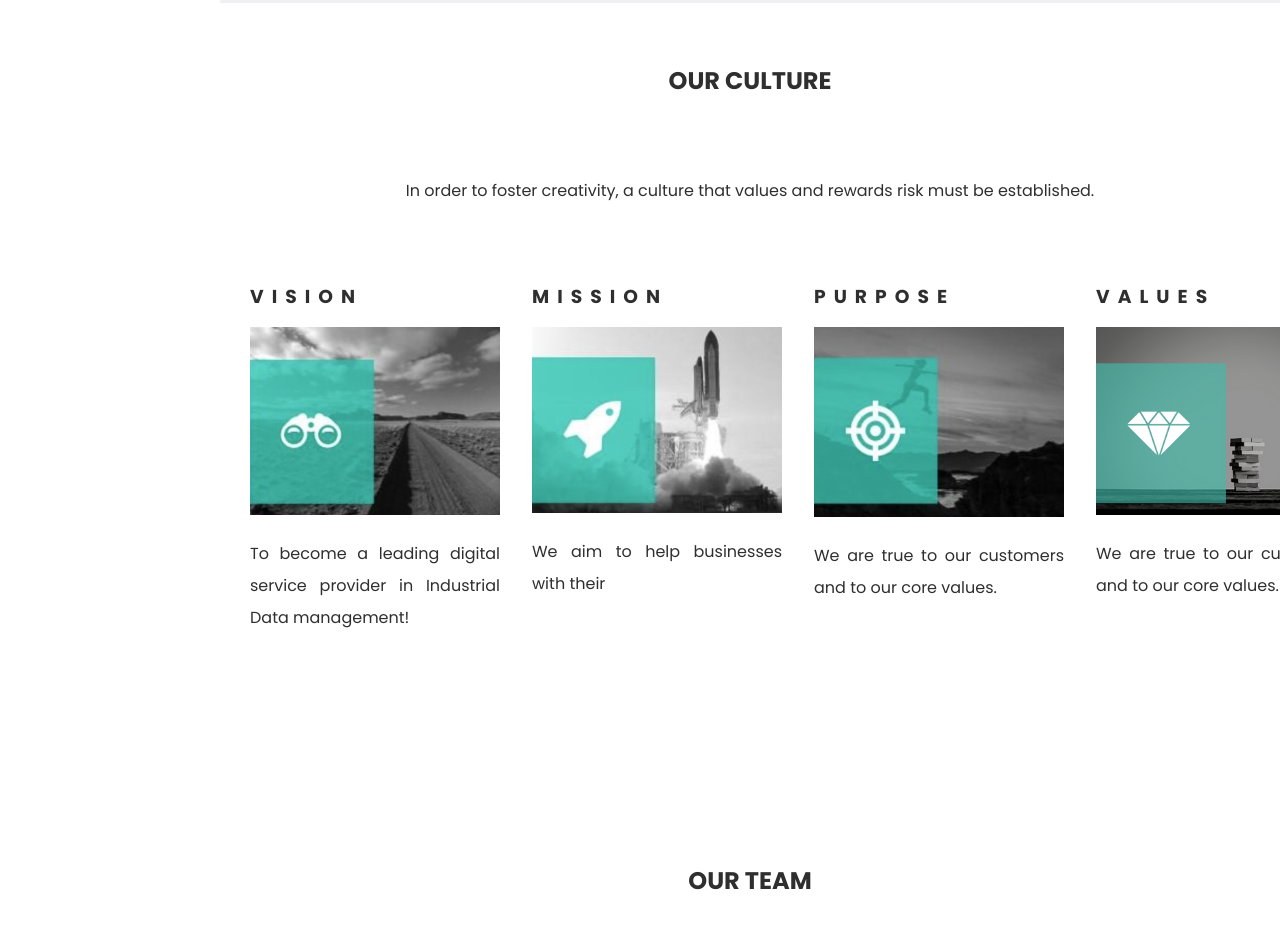
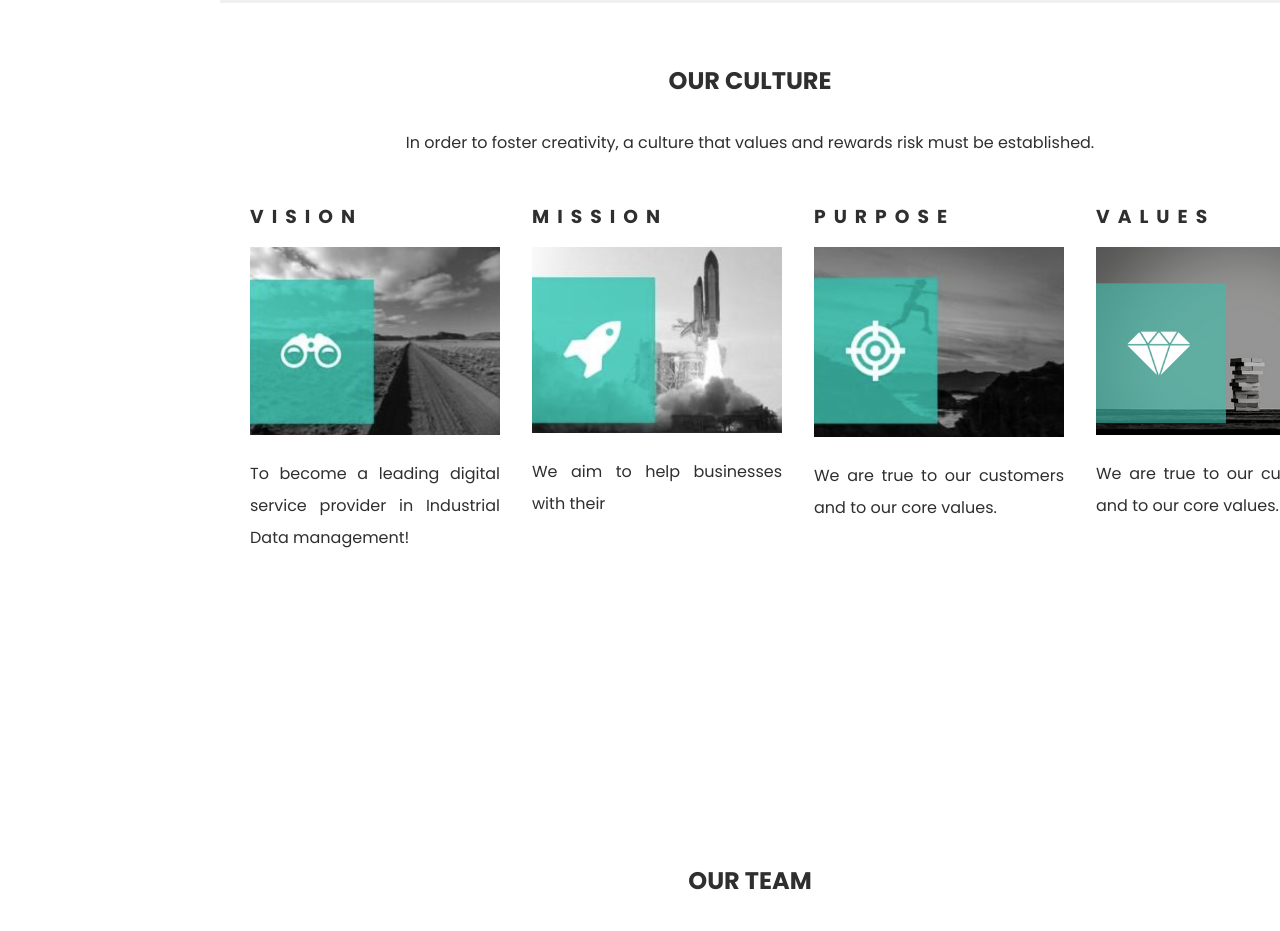
Before and after one commit to saadafzal8384/BitsInfinity, a plain HTML site: page index.html in a window 1280 px wide. Shown: the part 1620-2551 px from the top of the page. Drawn offline with nearby package versions, Linux system fonts and the light colour scheme.

Commit message:
fixed margins

```diff
--- a/CSS/style.css
+++ b/CSS/style.css
@@ -590,14 +590,14 @@ textarea {
     color: var(--clr-main-black);
 }
 .culture-tagline {
-    margin: 5rem 0rem;
+    margin: 2rem 0rem;
     color: var(--clr-main-black);
 }
 .culture-container {
     display: flex;
     margin-top: 2rem;
     gap: 2rem;
-    margin-top: 5rem;
+    margin-top: 3rem;
 }
 .culture-text {
     text-align: justify;
```
